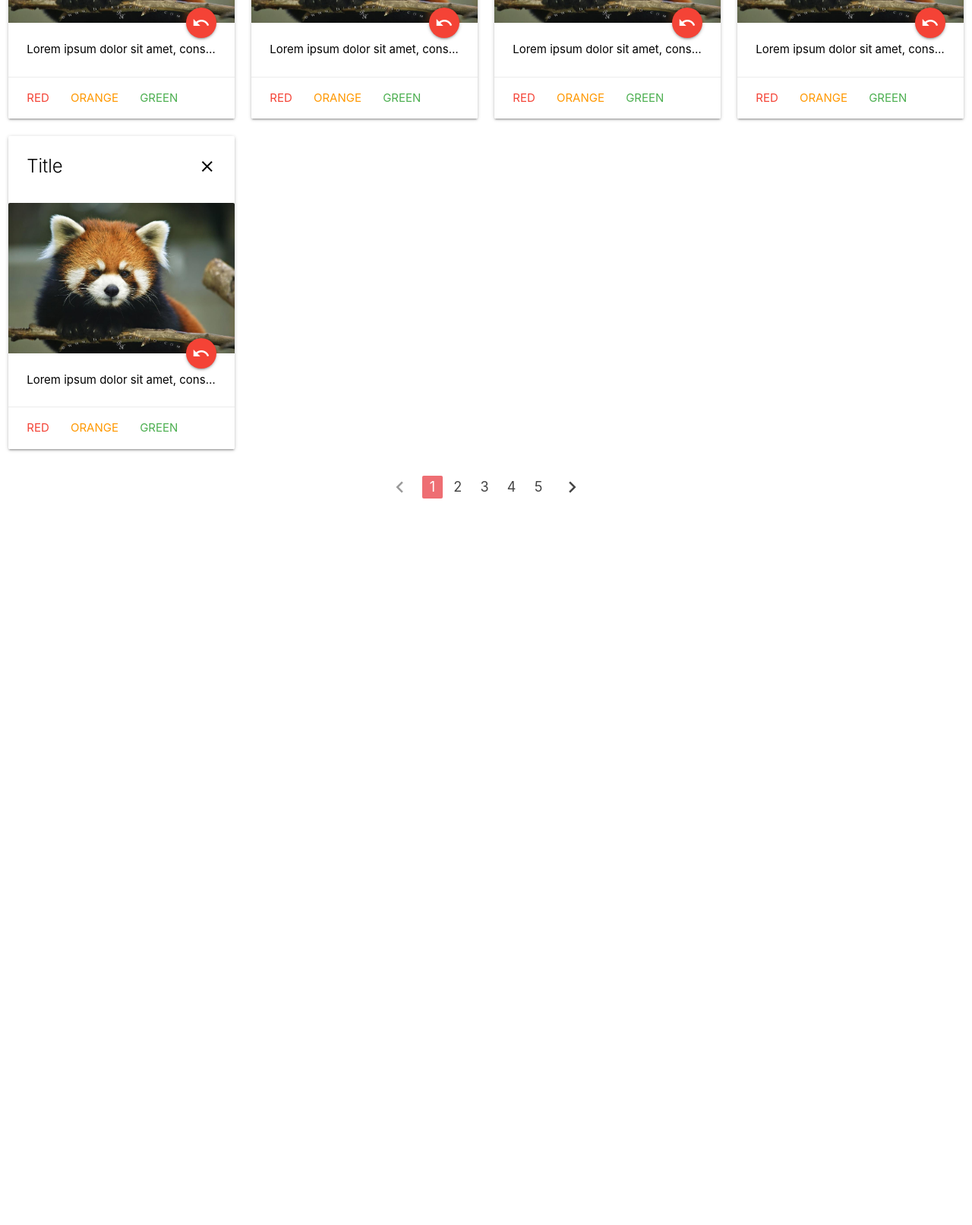
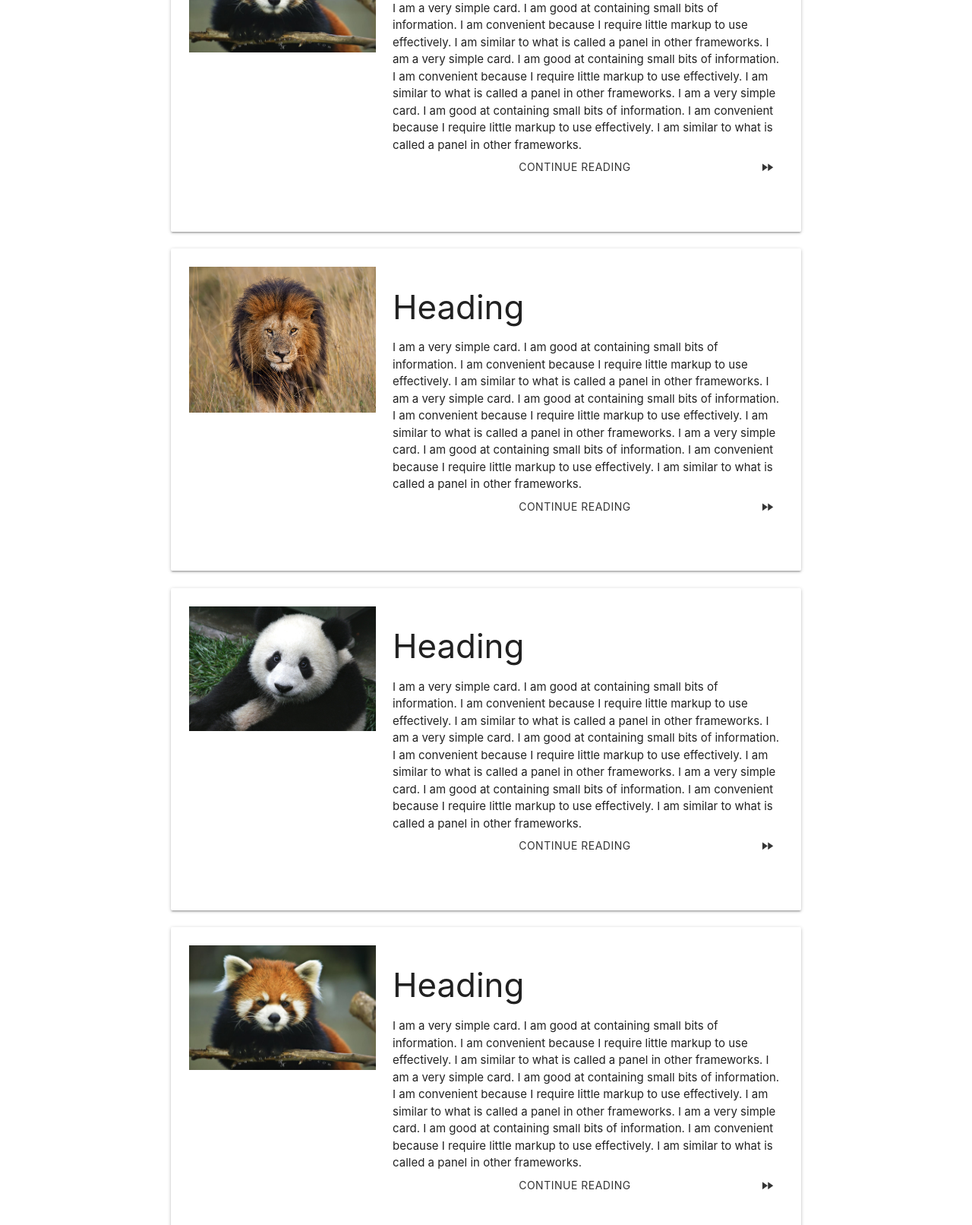
Before and after one commit to AndrewHamster/andrewhamster.github.io, a plain HTML site: page index.html in a window 1280 px wide. Shown: the part 327-1939 px from the top of the page at 76% size. Before the commit the page ends 1018 px from the top, so only its background shows below. Drawn offline with nearby package versions, Linux system fonts and the light colour scheme.

Commit message:
content layout changed

```diff
--- a/index.html
+++ b/index.html
@@ -14,9 +14,9 @@
 </head>
 
 <body>
+   <h1 class="center">Content over the header</h1>
     <nav>
-        <div class="nav-wrapper blue row">
-            <a href="#" class="brand-logo left col offset-m1">Logo</a>
+        <div class="nav-wrapper blue row"> <a href="#" class="brand-logo left col offset-m1">Logo</a>
             <ul class="right">
                 <li><a href="#">News</a></li>
                 <li><a href="#">About</a></li>
@@ -28,89 +28,126 @@
         </div>
     </nav>
     <div class="row">
-        <div class="col s6 m4 l3 offset-m">
+        <!--
+        <div class="col s12 m8 offset-m2">
             <div class="card white hoverable">
-                <div class="card-content black-text">
-                    <span class="card-title">Title <i class="material-icons right close">close</i></span>
+
+                <div class="row">
+                   <div class="card-image">
+                        <img src="endangered-animal-list_5406.jpg" class="responsive-img" alt="">
+                    </div>
                 </div>
-                <div class="card-image activator">
-                    <img src="endangered-animal-list_5406.jpg" class="circle" alt="">
-                    <div class="a btn-floating halfway-fab red"><i class="material-icons">undo</i></div>
+                <div class="card-content">
+                    <span class="card-title">Title of post (few keywords)<i class="material-icons right">list</i></span>
                 </div>
-                <div class="card-reveal">
-                    <i class="material-icons close right">done</i>
-                </div>
-                <div class="card-content black-text truncate">Lorem ipsum dolor sit amet, consectetur adipiscing elit. Ut metus urna, tempor et varius et, aliquam sit amet lectus. In congue massa a risus posuere, ut sagittis erat maximus. Curabitur mattis iaculis massa, vel egestas dolor pellentesque pharetra. Curabitur volutpat dapibus lacus vitae rhoncus. Suspendisse faucibus, sapien vitae viverra iaculis, mi sem egestas quam, a aliquet lorem mi eu metus. Duis tempor ultrices tortor, eget gravida dui. Nam et tellus nisi. Nullam dapibus lectus sed orci ultricies dictum in sit amet neque.</div>
-                <div class="card-action"> <a href="#" class="red-text">Red</a> <a href="#" class="orange-text">Orange</a> <a href="#" class="green-text">Green</a> </div>
             </div>
         </div>
-        <div class="col s6 m4 l3 offset-m">
-            <div class="card white hoverable">
-                <div class="card-content black-text">
-                    <span class="card-title">Title <i class="material-icons right close">close</i></span>
-                </div>
-                <div class="card-image activator">
-                    <img src="endangered-animal-list_5406.jpg" class="circle" alt="">
-                    <div class="a btn-floating halfway-fab red"><i class="material-icons">undo</i></div>
-                </div>
-                <div class="card-reveal">
-                    <i class="material-icons close right">done</i>
-                </div>
-                <div class="card-content black-text truncate">Lorem ipsum dolor sit amet, consectetur adipiscing elit. Ut metus urna, tempor et varius et, aliquam sit amet lectus. In congue massa a risus posuere, ut sagittis erat maximus. Curabitur mattis iaculis massa, vel egestas dolor pellentesque pharetra. Curabitur volutpat dapibus lacus vitae rhoncus. Suspendisse faucibus, sapien vitae viverra iaculis, mi sem egestas quam, a aliquet lorem mi eu metus. Duis tempor ultrices tortor, eget gravida dui. Nam et tellus nisi. Nullam dapibus lectus sed orci ultricies dictum in sit amet neque.</div>
-                <div class="card-action"> <a href="#" class="red-text">Red</a> <a href="#" class="orange-text">Orange</a> <a href="#" class="green-text">Green</a> </div>
+        <div class="row">
+-->
+        <div class="col s12 m8 offset-m2">
+            <div class="card-panel">
+            <div class="row">
+                <img src="endangered-animal-list_5406.jpg" class="col m4 responsive-img" alt="">
+            <span class="col m8">
+                <h3>Heading</h3>
+                I am a very simple card. I am good at containing small bits of information.
+                I am convenient because I require little markup to use effectively.
+                I am similar to what is called a panel in other frameworks.
+                I am a very simple card. I am good at containing small bits of information.
+                I am convenient because I require little markup to use effectively.
+                I am similar to what is called a panel in other frameworks.
+                I am a very simple card. I am good at containing small bits of information.
+                I am convenient because I require little markup to use effectively.
+                I am similar to what is called a panel in other frameworks.
+<span class="row"><a href="#" class="btn btn-flat col s12">Continue reading<i class="material-icons right">fast_forward</i></a>
+               </span>
+          </span> </div>
             </div>
         </div>
-        <div class="col s6 m4 l3 offset-m">
-            <div class="card white hoverable">
-                <div class="card-content black-text">
-                    <span class="card-title">Title <i class="material-icons right close">close</i></span>
-                </div>
-                <div class="card-image activator">
-                    <img src="endangered-animal-list_5406.jpg" class="circle" alt="">
-                    <div class="a btn-floating halfway-fab red"><i class="material-icons">undo</i></div>
-                </div>
-                <div class="card-reveal">
-                    <i class="material-icons close right">done</i>
-                </div>
-                <div class="card-content black-text truncate">Lorem ipsum dolor sit amet, consectetur adipiscing elit. Ut metus urna, tempor et varius et, aliquam sit amet lectus. In congue massa a risus posuere, ut sagittis erat maximus. Curabitur mattis iaculis massa, vel egestas dolor pellentesque pharetra. Curabitur volutpat dapibus lacus vitae rhoncus. Suspendisse faucibus, sapien vitae viverra iaculis, mi sem egestas quam, a aliquet lorem mi eu metus. Duis tempor ultrices tortor, eget gravida dui. Nam et tellus nisi. Nullam dapibus lectus sed orci ultricies dictum in sit amet neque.</div>
-                <div class="card-action"> <a href="#" class="red-text">Red</a> <a href="#" class="orange-text">Orange</a> <a href="#" class="green-text">Green</a> </div>
+        <div class="col s12 m8 offset-m2">
+            <div class="card-panel">
+            <div class="row">
+                <img src="67639.jpg" class="col m4 responsive-img" alt="">
+            <span class="col m8">
+                <h3>Heading</h3>
+                I am a very simple card. I am good at containing small bits of information.
+                I am convenient because I require little markup to use effectively.
+                I am similar to what is called a panel in other frameworks.
+                I am a very simple card. I am good at containing small bits of information.
+                I am convenient because I require little markup to use effectively.
+                I am similar to what is called a panel in other frameworks.
+                I am a very simple card. I am good at containing small bits of information.
+                I am convenient because I require little markup to use effectively.
+                I am similar to what is called a panel in other frameworks.
+<span class="row"><a href="#" class="btn btn-flat col s12">Continue reading<i class="material-icons right">fast_forward</i></a>
+               </span>
+          </span> </div>
             </div>
         </div>
-        <div class="col s6 m4 l3 offset-m">
-            <div class="card white hoverable">
-                <div class="card-content black-text">
-                    <span class="card-title">Title <i class="material-icons right close">close</i></span>
-                </div>
-                <div class="card-image activator">
-                    <img src="endangered-animal-list_5406.jpg" class="circle" alt="">
-                    <div class="a btn-floating halfway-fab red"><i class="material-icons">undo</i></div>
-                </div>
-                <div class="card-reveal">
-                    <i class="material-icons close right">done</i>
-                </div>
-                <div class="card-content black-text truncate">Lorem ipsum dolor sit amet, consectetur adipiscing elit. Ut metus urna, tempor et varius et, aliquam sit amet lectus. In congue massa a risus posuere, ut sagittis erat maximus. Curabitur mattis iaculis massa, vel egestas dolor pellentesque pharetra. Curabitur volutpat dapibus lacus vitae rhoncus. Suspendisse faucibus, sapien vitae viverra iaculis, mi sem egestas quam, a aliquet lorem mi eu metus. Duis tempor ultrices tortor, eget gravida dui. Nam et tellus nisi. Nullam dapibus lectus sed orci ultricies dictum in sit amet neque.</div>
-                <div class="card-action"> <a href="#" class="red-text">Red</a> <a href="#" class="orange-text">Orange</a> <a href="#" class="green-text">Green</a> </div>
+        <div class="col s12 m8 offset-m2">
+            <div class="card-panel">
+            <div class="row">
+                <img src="panda_cub_from_wolong_sichuan_china.jpg" class="col m4 responsive-img" alt="">
+            <span class="col m8">
+                <h3>Heading</h3>
+                I am a very simple card. I am good at containing small bits of information.
+                I am convenient because I require little markup to use effectively.
+                I am similar to what is called a panel in other frameworks.
+                I am a very simple card. I am good at containing small bits of information.
+                I am convenient because I require little markup to use effectively.
+                I am similar to what is called a panel in other frameworks.
+                I am a very simple card. I am good at containing small bits of information.
+                I am convenient because I require little markup to use effectively.
+                I am similar to what is called a panel in other frameworks.
+<span class="row"><a href="#" class="btn btn-flat col s12">Continue reading<i class="material-icons right">fast_forward</i></a>
+               </span>
+          </span> </div>
             </div>
         </div>
-        <div class="col s6 m4 l3 offset-m">
-            <div class="card white hoverable">
-                <div class="card-content black-text">
-                    <span class="card-title">Title <i class="material-icons right close">close</i></span>
-                </div>
-                <div class="card-image activator">
-                    <img src="endangered-animal-list_5406.jpg" class="circle" alt="">
-                    <div class="a btn-floating halfway-fab red"><i class="material-icons">undo</i></div>
-                </div>
-                <div class="card-reveal">
-                    <i class="material-icons close right">done</i>
-                </div>
-                <div class="card-content black-text truncate">Lorem ipsum dolor sit amet, consectetur adipiscing elit. Ut metus urna, tempor et varius et, aliquam sit amet lectus. In congue massa a risus posuere, ut sagittis erat maximus. Curabitur mattis iaculis massa, vel egestas dolor pellentesque pharetra. Curabitur volutpat dapibus lacus vitae rhoncus. Suspendisse faucibus, sapien vitae viverra iaculis, mi sem egestas quam, a aliquet lorem mi eu metus. Duis tempor ultrices tortor, eget gravida dui. Nam et tellus nisi. Nullam dapibus lectus sed orci ultricies dictum in sit amet neque.</div>
-                <div class="card-action"> <a href="#" class="red-text">Red</a> <a href="#" class="orange-text">Orange</a> <a href="#" class="green-text">Green</a> </div>
+        <div class="col s12 m8 offset-m2">
+            <div class="card-panel">
+            <div class="row">
+                <img src="endangered-animal-list_5406.jpg" class="col m4 responsive-img" alt="">
+            <span class="col m8">
+                <h3>Heading</h3>
+                I am a very simple card. I am good at containing small bits of information.
+                I am convenient because I require little markup to use effectively.
+                I am similar to what is called a panel in other frameworks.
+                I am a very simple card. I am good at containing small bits of information.
+                I am convenient because I require little markup to use effectively.
+                I am similar to what is called a panel in other frameworks.
+                I am a very simple card. I am good at containing small bits of information.
+                I am convenient because I require little markup to use effectively.
+                I am similar to what is called a panel in other frameworks.
+<span class="row"><a href="#" class="btn btn-flat col s12">Continue reading<i class="material-icons right">fast_forward</i></a>
+               </span>
+          </span> </div>
+            </div>
+        </div>
+        <div class="col s12 m8 offset-m2">
+            <div class="card-panel">
+            <div class="row">
+                <img src="endangered-animal-list_5406.jpg" class="col m4 responsive-img" alt="">
+            <span class="col m8">
+                <h3>Heading</h3>
+                I am a very simple card. I am good at containing small bits of information.
+                I am convenient because I require little markup to use effectively.
+                I am similar to what is called a panel in other frameworks.
+                I am a very simple card. I am good at containing small bits of information.
+                I am convenient because I require little markup to use effectively.
+                I am similar to what is called a panel in other frameworks.
+                I am a very simple card. I am good at containing small bits of information.
+                I am convenient because I require little markup to use effectively.
+                I am similar to what is called a panel in other frameworks.
+<span class="row"><a href="#" class="btn btn-flat col s12">Continue reading<i class="material-icons right">fast_forward</i></a>
+               </span>
+          </span> </div>
             </div>
         </div>
     </div>
+
     <div class="row">
-        <ul class="pagination center ">
+        <ul class="pagination center">
             <li class="disabled"><a href="#!"><i class="material-icons">chevron_left</i></a></li>
             <li class="active"><a href="#!">1</a></li>
             <li class="waves-effect"><a href="#!">2</a></li>
@@ -118,8 +155,32 @@
             <li class="waves-effect"><a href="#!">4</a></li>
             <li class="waves-effect"><a href="#!">5</a></li>
             <li class="waves-effect"><a href="#!"><i class="material-icons">chevron_right</i></a></li>
-          </ul>
+        </ul>
     </div>
+
+    <footer class="page-footer blue">
+          <div class="container">
+            <div class="row">
+              <div class="col l6 s12">
+                <h5 class="white-text">Footer Content</h5>
+                <p class="grey-text text-lighten-4">You can use rows and columns here to organize your footer content.</p>
+              </div>
+              <div class="col l4 offset-l2 s12">
+                <h5 class="white-text">Links</h5>
+                <ul>
+                  <li><a class="grey-text text-lighten-3" href="#!">Link 1</a></li>
+                  <li><a class="grey-text text-lighten-3" href="#!">Link 2</a></li>
+                </ul>
+              </div>
+            </div>
+          </div>
+          <div class="footer-copyright">
+            <div class="container">
+            © 2017 TNTU
+            <a class="grey-text text-lighten-4 right" href="#!">More Links</a>
+            </div>
+          </div>
+        </footer>
 </body>
 
 </html>
```
Also changed, not shown: 67639.jpg (added), panda_cub_from_wolong_sichuan_china.jpg (added).
